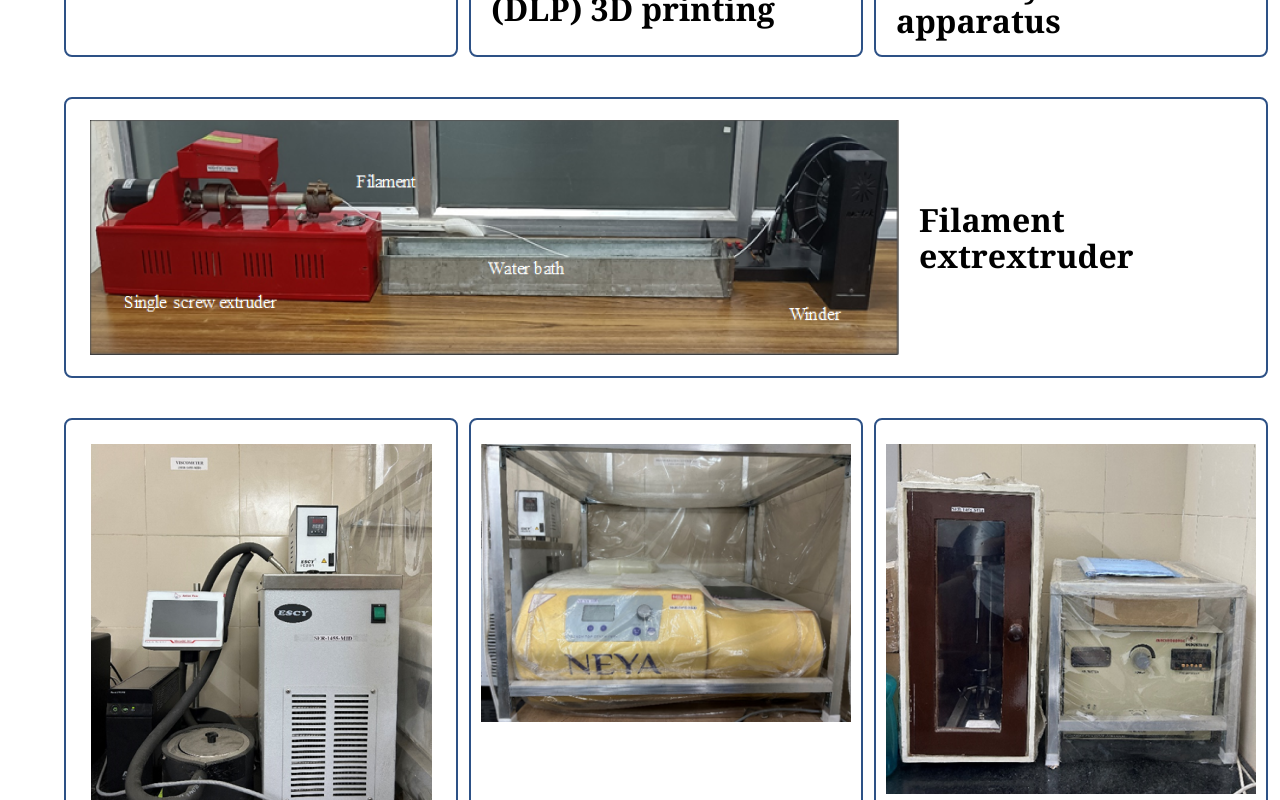
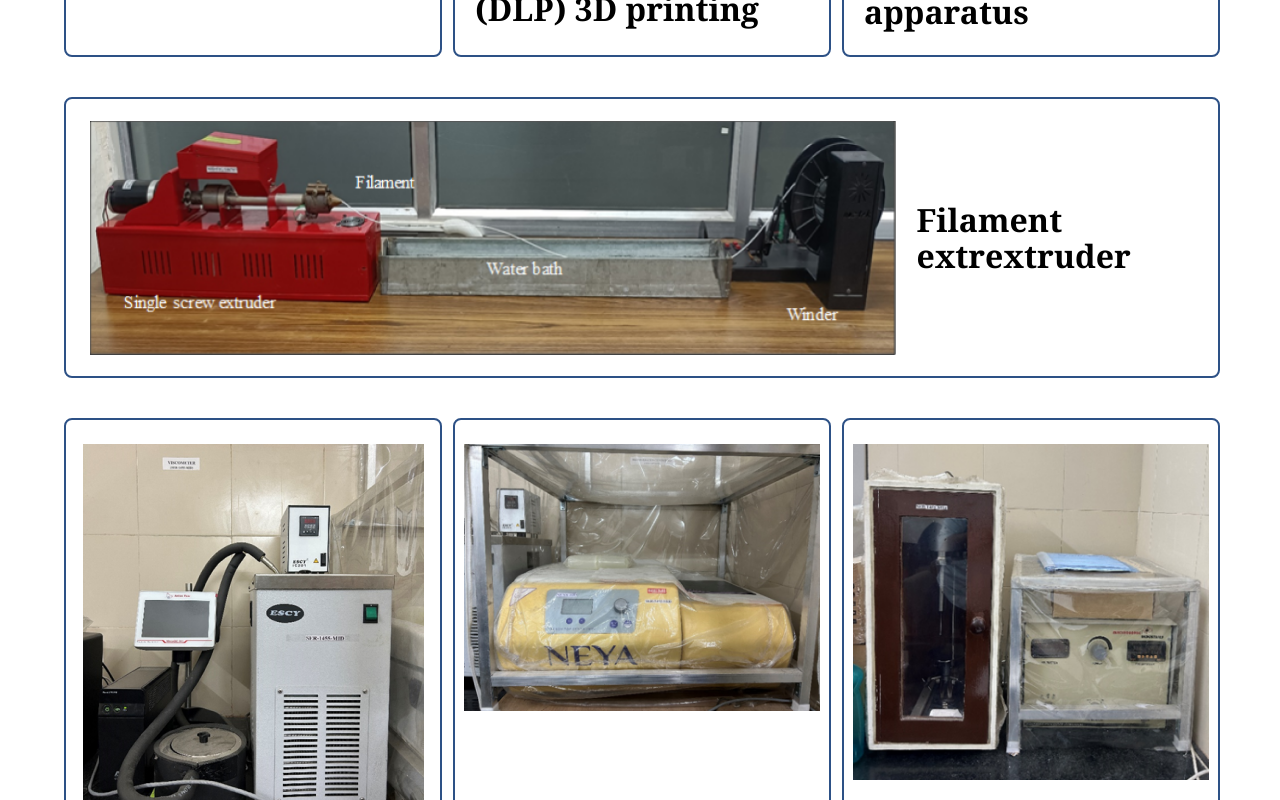
Before and after one commit to Kirthik24/varun-sharma-profile, a React (Vite) app: page /facilities in a window 1280 px wide. Shown: the part 2240-3040 px from the top of the page. Built offline with nearby package versions, Linux system fonts and the light colour scheme.

Commit message:
facilities more changes

```diff
--- a/src/css/facilities.scss
+++ b/src/css/facilities.scss
@@ -1,5 +1,4 @@
 .f-container{
-    width: fit-content;
     h1{
         font-family: 'Georgia';
         font-style: normal;
@@ -14,8 +13,8 @@
 .facilities{
     display: grid;
     width: 100%;
-    grid-template-columns: repeat(3,390px);
-    //grid-template-columns: repeat(auto-fit, minmax(300px, 1fr));
+    //grid-template-columns: repeat(3,32.2%);
+    grid-template-columns: repeat(3, minmax(300px, 500px));
     grid-row-gap:40px ;
     grid-column-gap: 15px ;
     align-items: center;
@@ -77,6 +76,7 @@
 
     img{
         margin-left: 24px;
+        max-width: 70%;
     }
 
 }
```
